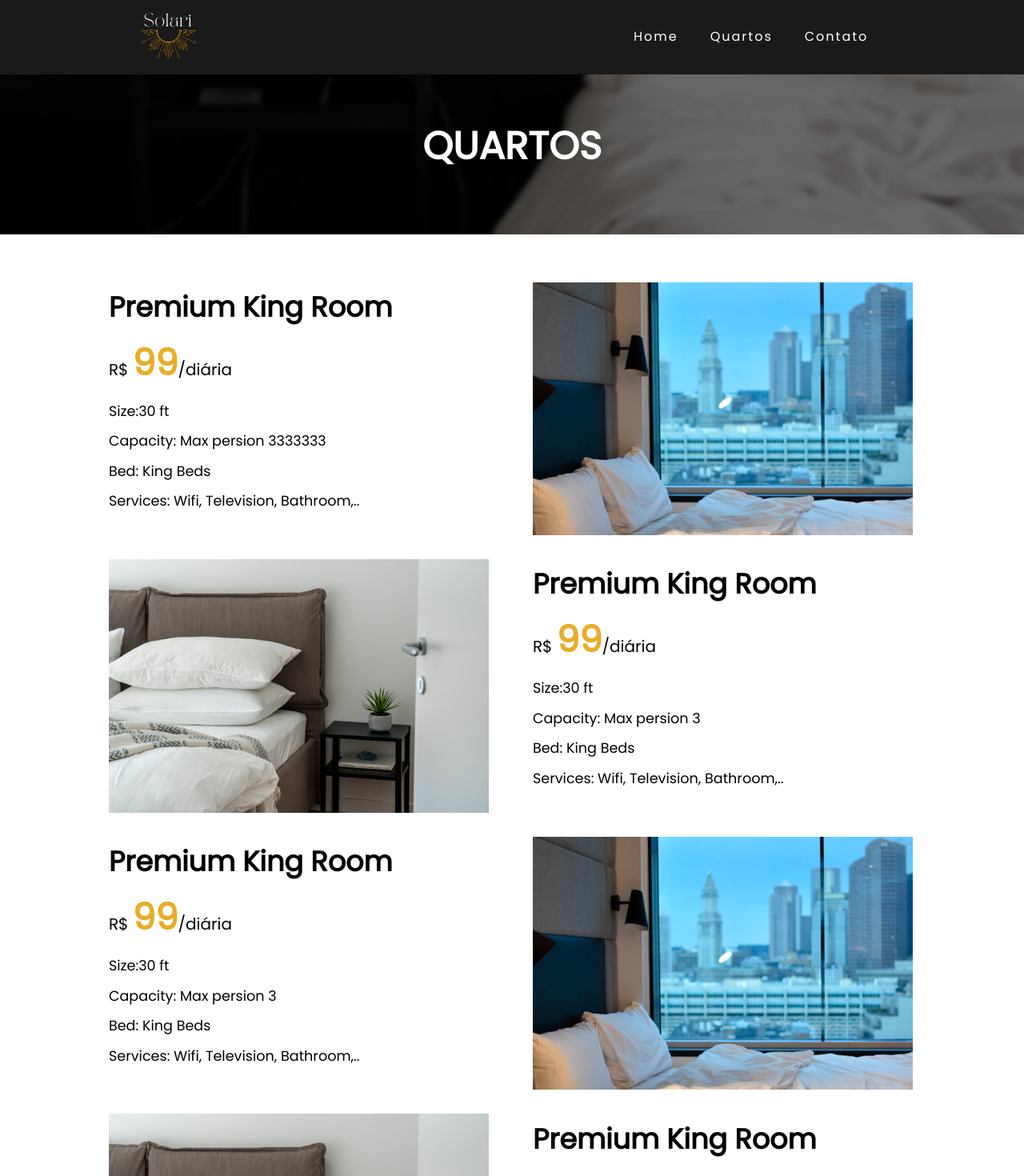
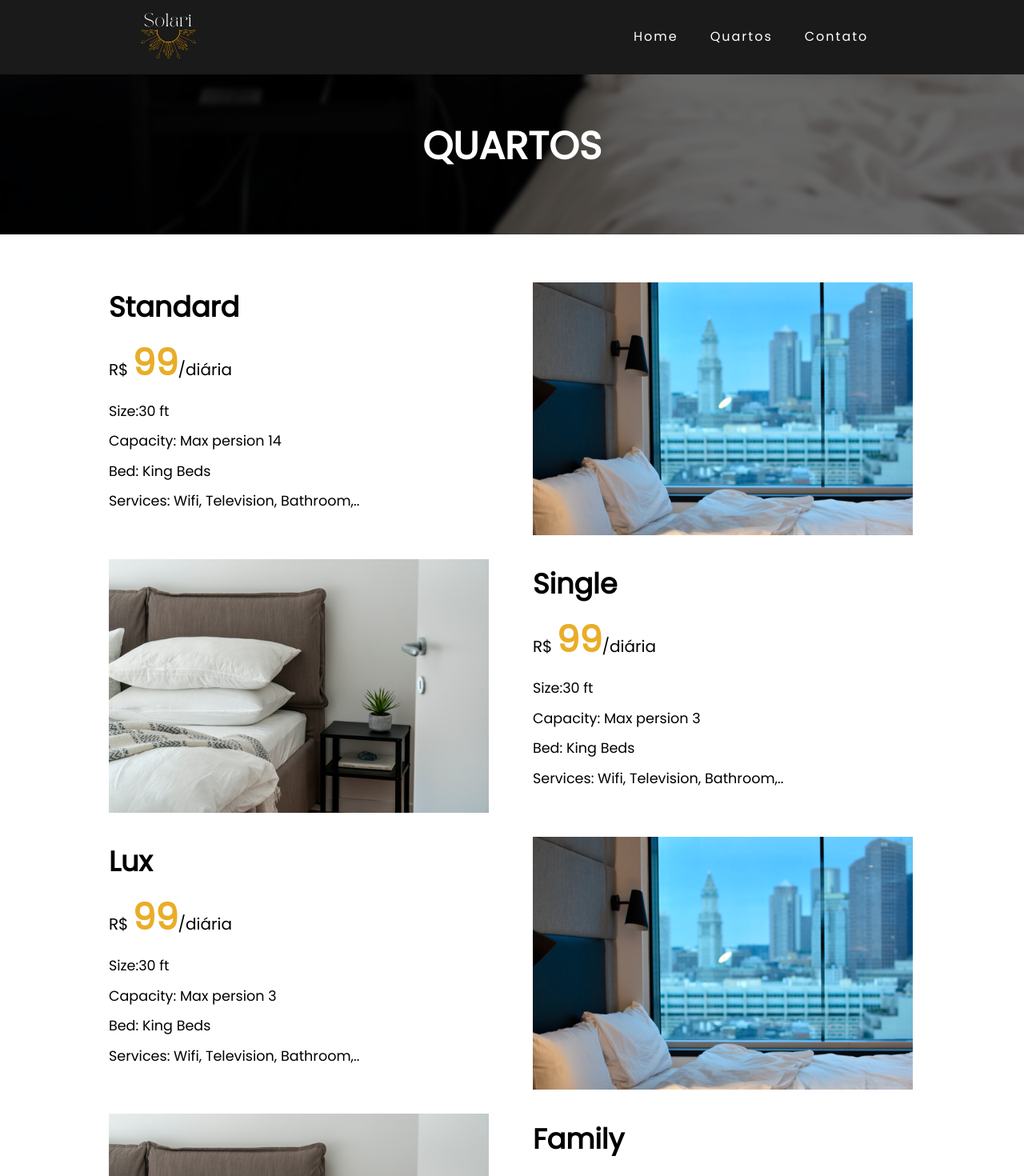
Before and after one commit to GustavoFrez/projeto-m5-hotel-api-react-, a React (Create React App) app: page /Quartos in a window 1280 px wide. Shown: the top 1470 px of the page at 80% size. Built offline with nearby package versions, Linux system fonts and the light colour scheme.

Commit message:
Feature - Quarto, HTML

```diff
--- a/src/Components/Quartos/Index.jsx
+++ b/src/Components/Quartos/Index.jsx
@@ -16,13 +16,13 @@ const Quarto = () => {
         <section className={Styles.gridQuarto}>
           <img src={quarto1} alt="Premium" className={Styles.imgQuartoUm} />
           <div className={Styles.textoQuartoUm}>
-            <h5 className={Styles.tituloQuarto}>Premium King Room</h5>
+            <h5 className={Styles.tituloQuarto}>Standard</h5>
             <p className={Styles.textoPreco}>
               R$ <span className={Styles.valorPreco}>99</span>/diária
             </p>
             <div className={Styles.espacamentoLinhas}>
               <p>Size:30 ft</p>
-              <p>Capacity: Max persion 3333333</p>
+              <p>Capacity: Max persion 14</p>
               <p>Bed: King Beds</p>
               <p>Services: Wifi, Television, Bathroom,..</p>
             </div>
@@ -30,7 +30,7 @@ const Quarto = () => {
 
           <img src={quarto3} alt="" className={Styles.imgQuartoDois} />
           <div className={Styles.textoQuartoDois}>
-            <h5 className={Styles.tituloQuarto}>Premium King Room</h5>
+            <h5 className={Styles.tituloQuarto}>Single</h5>
             <p className={Styles.textoPreco}>
               R$ <span className={Styles.valorPreco}>99</span>/diária
             </p>
@@ -44,7 +44,7 @@ const Quarto = () => {
 
           <img src={quarto1} alt="" className={Styles.imgQuartoTres} />
           <div className={Styles.textoQuartoTres}>
-            <h5 className={Styles.tituloQuarto}>Premium King Room</h5>
+            <h5 className={Styles.tituloQuarto}>Lux</h5>
             <p className={Styles.textoPreco}>
               R$ <span className={Styles.valorPreco}>99</span>/diária
             </p>
@@ -58,7 +58,7 @@ const Quarto = () => {
 
           <img src={quarto3} alt="" className={Styles.imgQuartoQuatro} />
           <div className={Styles.textoQuartoQuatro}>
-            <h5 className={Styles.tituloQuarto}>Premium King Room</h5>
+            <h5 className={Styles.tituloQuarto}>Family</h5>
             <p className={Styles.textoPreco}>
               R$ <span className={Styles.valorPreco}>99</span>/diária
             </p>
```
